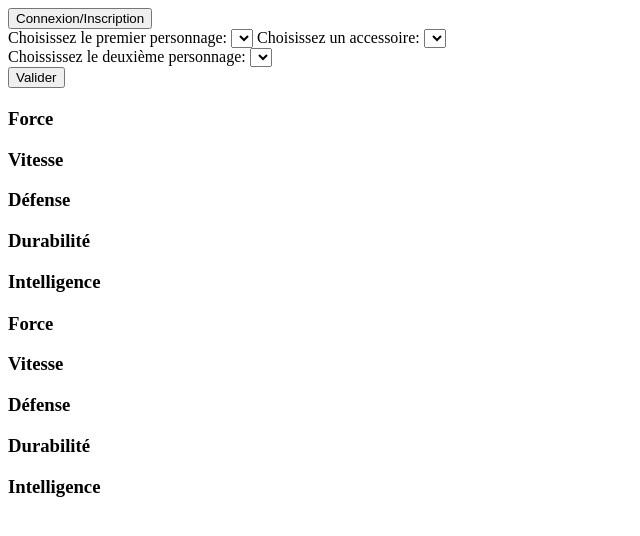
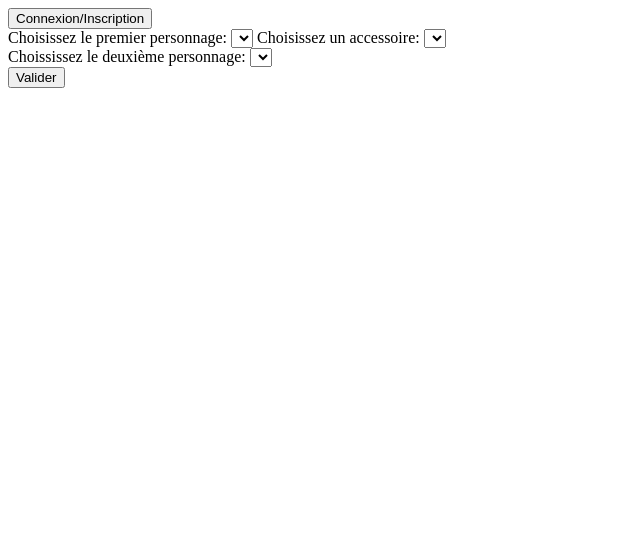
Before and after one commit to imatrix04/p, a plain HTML site: page index.html in a window 1280 px wide. Shown: the whole page, without its empty margins (0-640 px from the left). Drawn offline with Linux system fonts and the light colour scheme.

Commit message:
toute-les-stat

```diff
--- a/index.html
+++ b/index.html
@@ -31,7 +31,7 @@
     </form>
 
 
-    <div id="carte1">
+    <div id="carte1" class="hidden">
       <h2 id="name1"></h2>
       <h3 id="spécific1">Force</h3>
       <p id="force1"></p>
@@ -45,7 +45,7 @@
       <p id="intelligence1"></p>
     </div>
 
-    <div id="carte2">
+    <div id="carte2" class="hidden">
       <h2 id="name2"></h2>
       <h3 id="spécific2">Force</h3>
       <p id="force2"></p>
--- a/main.js
+++ b/main.js
@@ -56,6 +56,9 @@ async function fetchData() {
 document.getElementById('button1').addEventListener('click', function (event) {
     event.preventDefault(); // Empêche le formulaire de se soumettre
 
+    document.getElementById('carte1').classList.remove('hidden');
+    document.getElementById('carte2').classList.remove('hidden');
+
     let select1Value = document.getElementById('choix').value;
     let select2Value = document.getElementById('choix2').value;
     let select3Value = document.getElementById('choix').options[document.getElementById('choix').selectedIndex].getAttribute('forcex');
```
